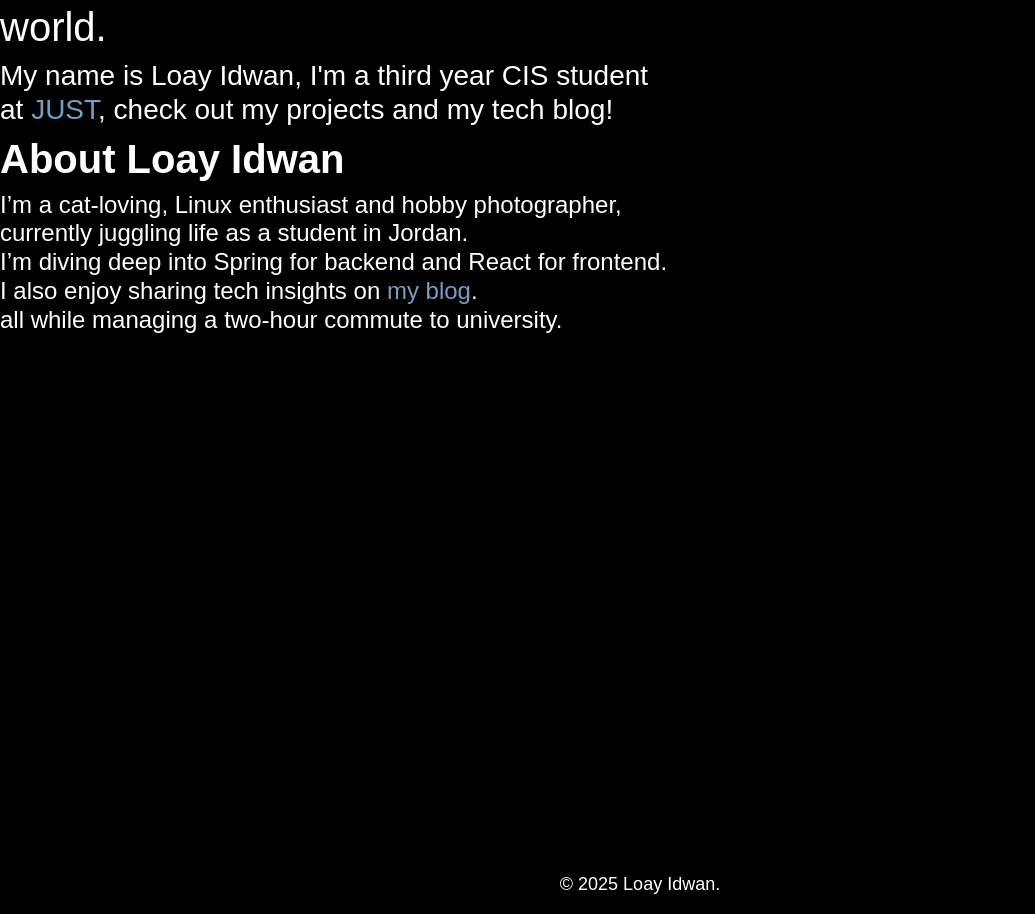
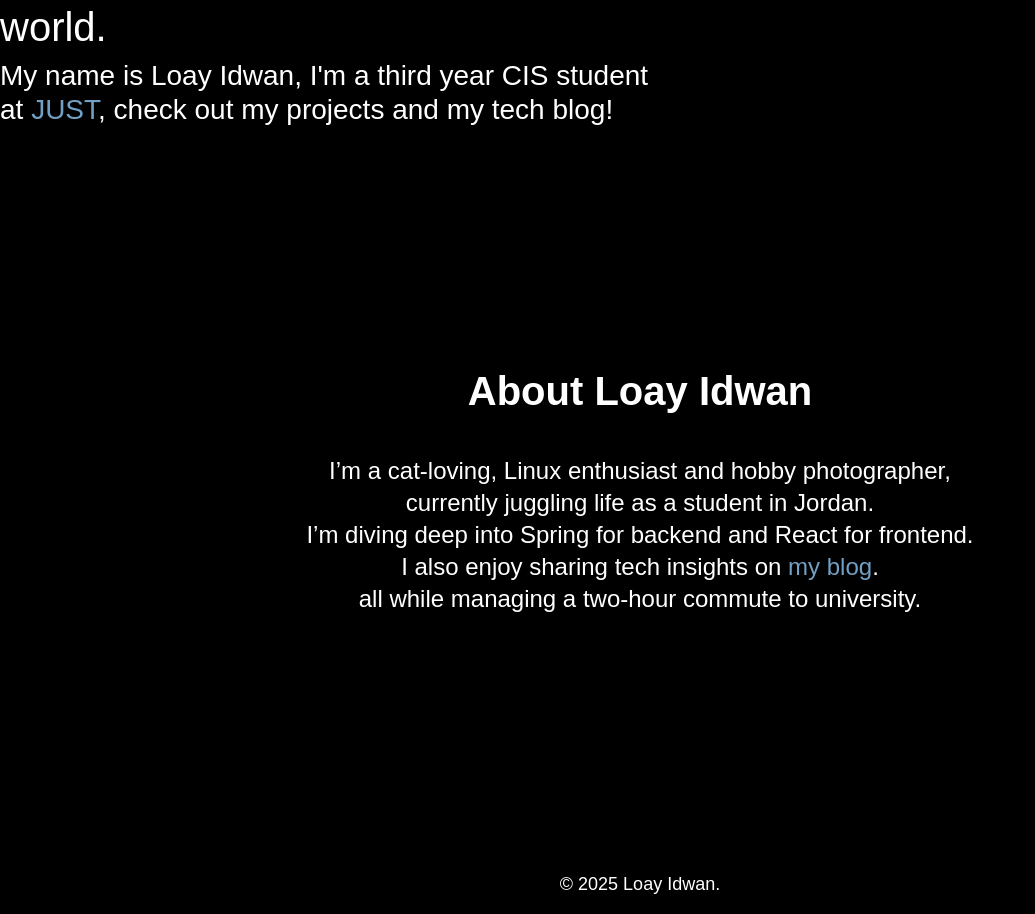
Before and after one commit to lidwan/portfolio, a React (Vite) app: page / in a window 1280 px wide. Shown: the part 681-1595 px from the top of the page, without its empty margins (0-1035 px from the left). Built offline with nearby package versions, Linux system fonts and the light colour scheme.

Commit message:
Modified global styles

```diff
--- a/src/index.css
+++ b/src/index.css
@@ -98,3 +98,17 @@ a:hover {
 .wholePageSection {
   height: 90vh;
 }
+
+.centerContainer {
+  display: flex;
+  flex-direction: column;
+  align-items: center;
+  justify-content: center;
+  text-align: center;
+  gap: 4vh;
+  padding: 0 7vw;
+}
+
+.centerContainer h4 {
+  line-height: 4vh;
+}
```
